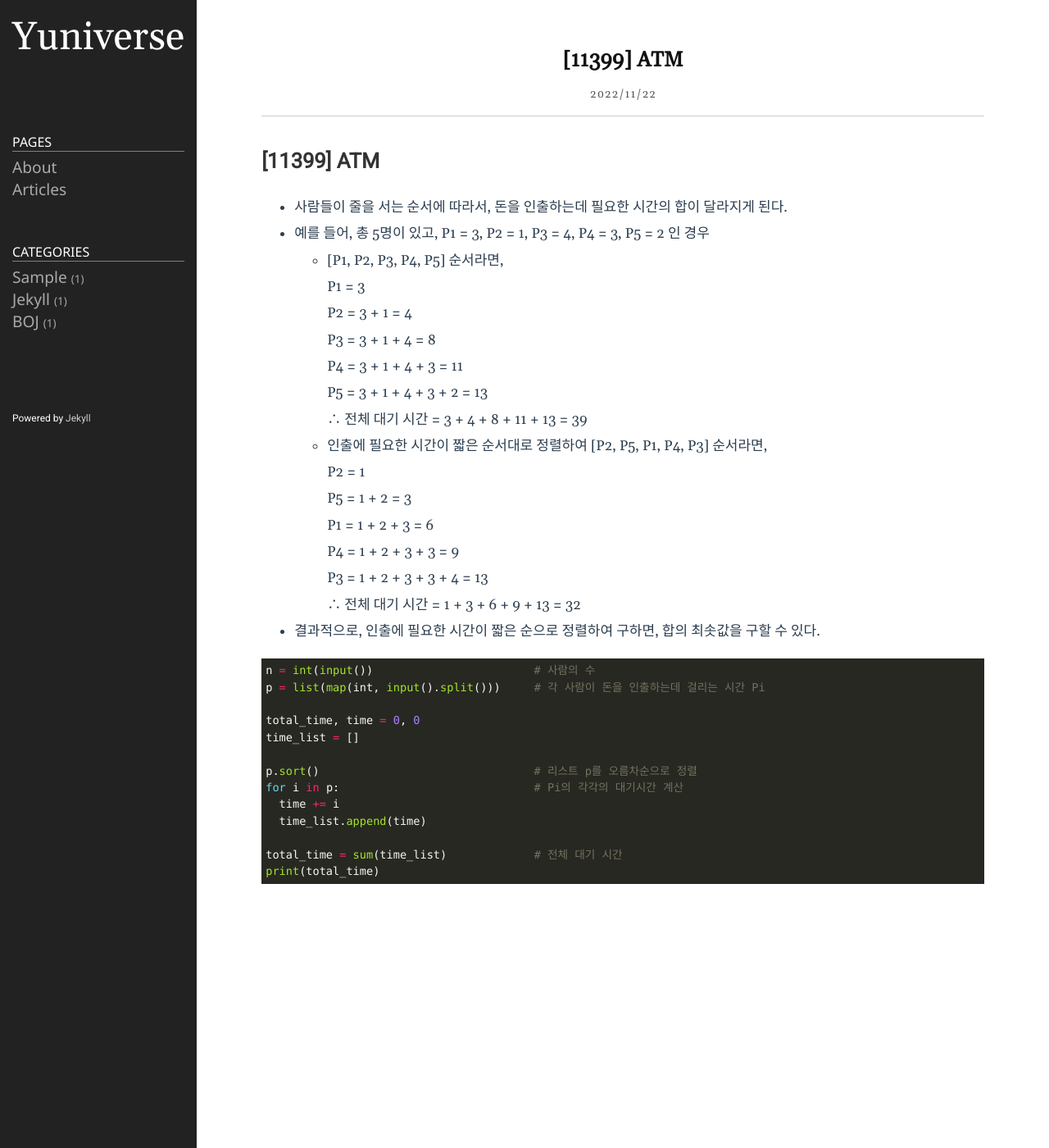
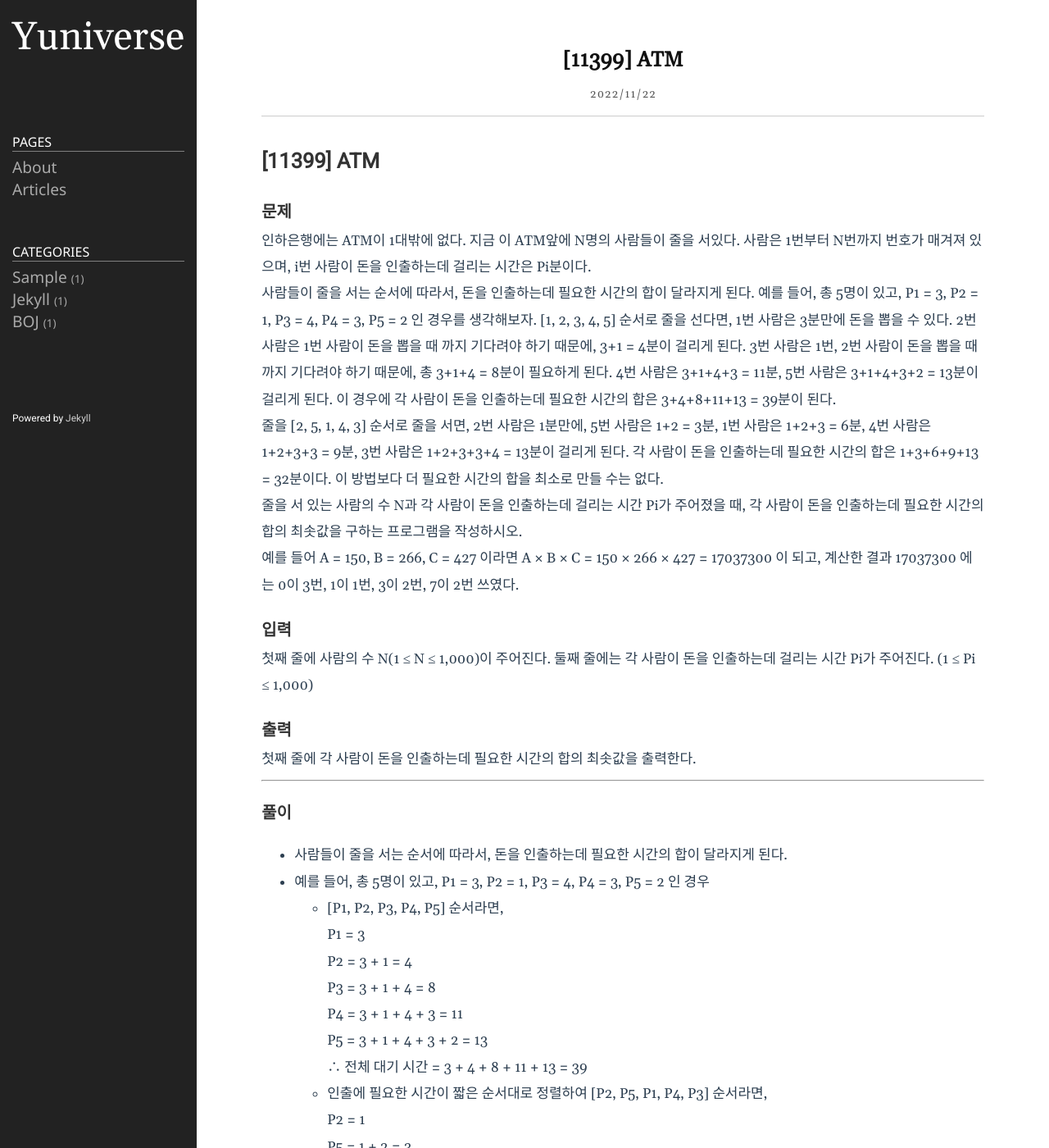
Before and after one commit to YujunWON/yujunwon.github.io, a Jekyll site: the page built from _posts/2022-11-22-boj-11399.md, in a window 1280 px wide and 1400 px high. Shown: the whole window at 82% size. Built offline with Jekyll 4.4.1, drawn with Linux system fonts in a browser that asks for light colours.

Commit message:
Update 2022-11-22-boj-11399.md

```diff
--- a/_posts/2022-11-22-boj-11399.md
+++ b/_posts/2022-11-22-boj-11399.md
@@ -5,9 +5,29 @@ title: "[11399] ATM"
 category: BOJ
 
 date: 2022-11-22
-last_modified: 2022-11-22
+last_modified: 2022-11-23
 ---
 # [11399] ATM
+
+### 문제
+인하은행에는 ATM이 1대밖에 없다. 지금 이 ATM앞에 N명의 사람들이 줄을 서있다. 사람은 1번부터 N번까지 번호가 매겨져 있으며, i번 사람이 돈을 인출하는데 걸리는 시간은 Pi분이다.
+
+사람들이 줄을 서는 순서에 따라서, 돈을 인출하는데 필요한 시간의 합이 달라지게 된다. 예를 들어, 총 5명이 있고, P1 = 3, P2 = 1, P3 = 4, P4 = 3, P5 = 2 인 경우를 생각해보자. [1, 2, 3, 4, 5] 순서로 줄을 선다면, 1번 사람은 3분만에 돈을 뽑을 수 있다. 2번 사람은 1번 사람이 돈을 뽑을 때 까지 기다려야 하기 때문에, 3+1 = 4분이 걸리게 된다. 3번 사람은 1번, 2번 사람이 돈을 뽑을 때까지 기다려야 하기 때문에, 총 3+1+4 = 8분이 필요하게 된다. 4번 사람은 3+1+4+3 = 11분, 5번 사람은 3+1+4+3+2 = 13분이 걸리게 된다. 이 경우에 각 사람이 돈을 인출하는데 필요한 시간의 합은 3+4+8+11+13 = 39분이 된다.
+
+줄을 [2, 5, 1, 4, 3] 순서로 줄을 서면, 2번 사람은 1분만에, 5번 사람은 1+2 = 3분, 1번 사람은 1+2+3 = 6분, 4번 사람은 1+2+3+3 = 9분, 3번 사람은 1+2+3+3+4 = 13분이 걸리게 된다. 각 사람이 돈을 인출하는데 필요한 시간의 합은 1+3+6+9+13 = 32분이다. 이 방법보다 더 필요한 시간의 합을 최소로 만들 수는 없다.
+
+줄을 서 있는 사람의 수 N과 각 사람이 돈을 인출하는데 걸리는 시간 Pi가 주어졌을 때, 각 사람이 돈을 인출하는데 필요한 시간의 합의 최솟값을 구하는 프로그램을 작성하시오.
+
+예를 들어 A = 150, B = 266, C = 427 이라면 A × B × C = 150 × 266 × 427 = 17037300 이 되고, 계산한 결과 17037300 에는 0이 3번, 1이 1번, 3이 2번, 7이 2번 쓰였다.
+
+### 입력
+첫째 줄에 사람의 수 N(1 ≤ N ≤ 1,000)이 주어진다. 둘째 줄에는 각 사람이 돈을 인출하는데 걸리는 시간 Pi가 주어진다. (1 ≤ Pi ≤ 1,000)
+
+### 출력
+첫째 줄에 각 사람이 돈을 인출하는데 필요한 시간의 합의 최솟값을 출력한다.
+
+---
+### 풀이
 - 사람들이 줄을 서는 순서에 따라서, 돈을 인출하는데 필요한 시간의 합이 달라지게 된다.
 - 예를 들어, 총 5명이 있고, P1 = 3, P2 = 1, P3 = 4, P4 = 3, P5 = 2 인 경우
   - [P1, P2, P3, P4, P5] 순서라면,
```
